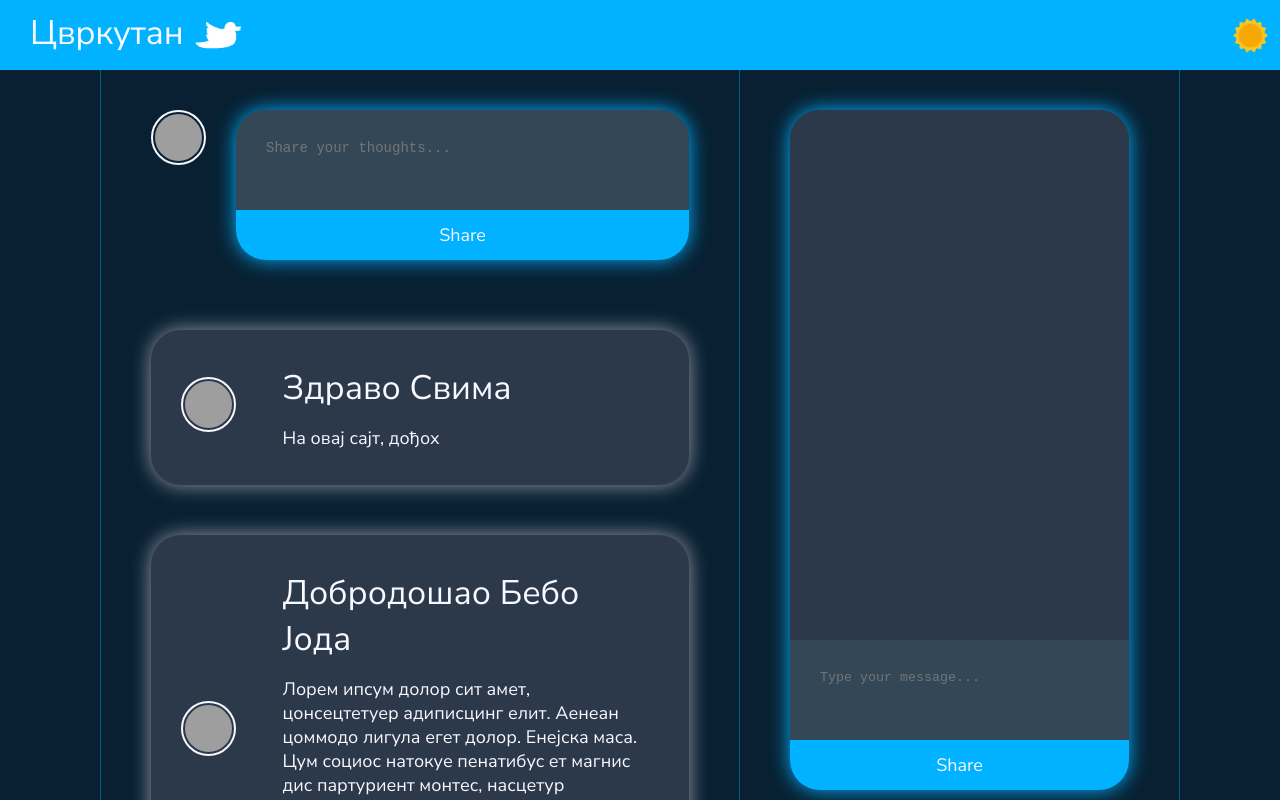
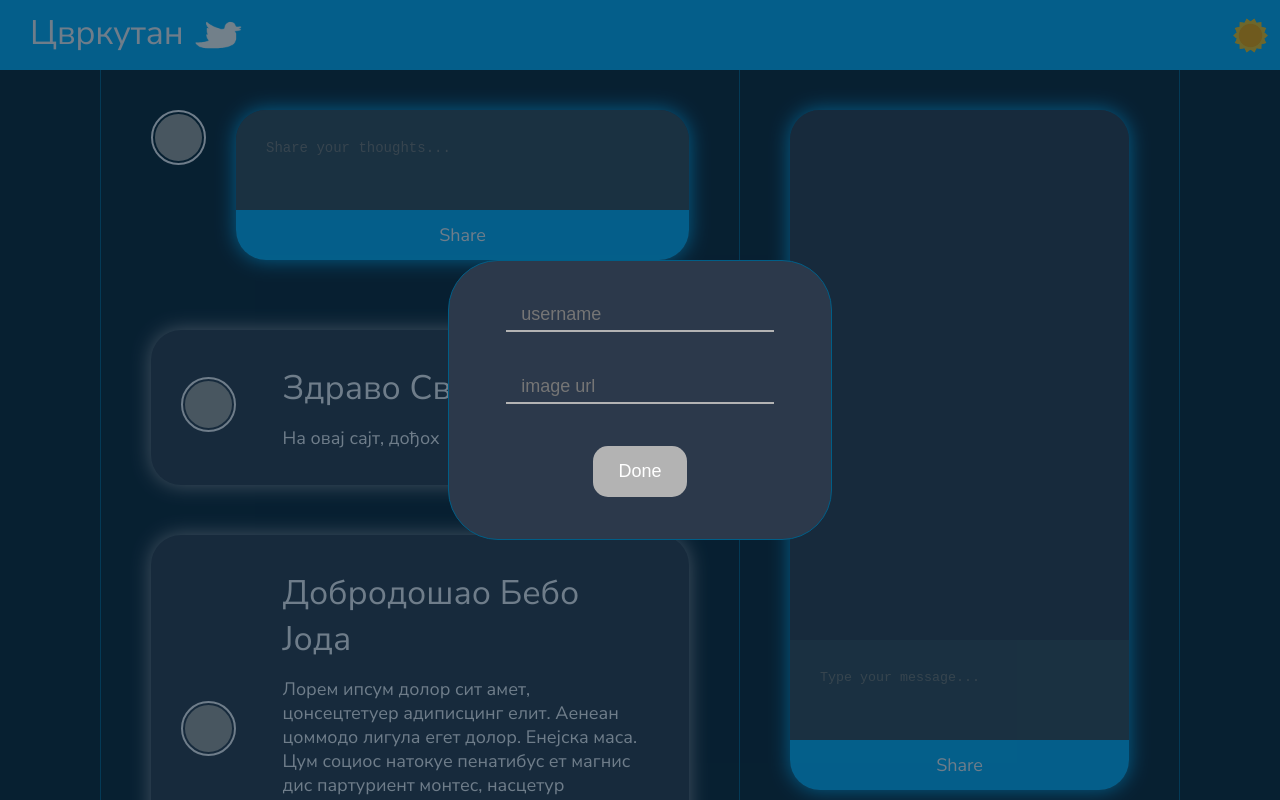
Before and after one commit to predragrkovic/cvrkutan, a React (Create React App) app: page / in a window 1280 px wide. Built offline with nearby package versions, Linux system fonts and the light colour scheme; grey boxes are pictures that could not be loaded.

Commit message:
Added user identification modal

```diff
--- a/src/App.tsx
+++ b/src/App.tsx
@@ -3,6 +3,7 @@ import BottomTabNavigator from 'components/molecules/BottomTabNavigator';
 import Chat from 'components/organisms/Chat';
 import Header from 'components/organisms/Header';
 import Posts from 'components/organisms/Posts';
+import UserIdentificationModal from 'components/organisms/UserIdentification';
 import {useDarkTheme} from 'hooks/useDarkTheme';
 import {useState} from 'react';
 import './App.scss';
@@ -33,6 +34,7 @@ function App() {
         handleChatClick={handleChatClick}
         handlePostsClick={handlePostsClick}
       />
+      <UserIdentificationModal />
     </div>
   );
 }
--- a/src/components/organisms/Posts/PostsContainer.tsx
+++ b/src/components/organisms/Posts/PostsContainer.tsx
@@ -17,7 +17,6 @@ export const PostsContainer: FC<PostsProps> = ({isRendered}) => {
       <NewPost />
       <div className="scroll-div">
         {POSTS.map((post: Post) => {
-          console.log(post);
           return (
             <Card key={post.user.username} color="secondary">
               <PostCardContent post={post} />
--- /dev/null
+++ b/src/components/organisms/UserIdentification/UserIdentificationModal.tsx
@@ -0,0 +1,60 @@
+import {useState} from 'react';
+import './style.scss';
+
+export const UserIdentificationModal = () => {
+  const [userIdentified, setUserIdentified] = useState<boolean>(
+    localStorage.getItem('username') ? true : false,
+  );
+
+  const [username, setUsername] = useState('');
+  const [imageUrl, setImageUrl] = useState('');
+
+  const identifyUserHandler = () => {
+    localStorage.setItem('username', username);
+    localStorage.setItem('imageUrl', imageUrl);
+    setUserIdentified(true);
+  };
+
+  const handleUsernameChange = (e: React.ChangeEvent<HTMLInputElement>) => {
+    setUsername(e.target.value);
+  };
+
+  const handleImageUrlChange = (e: React.ChangeEvent<HTMLInputElement>) => {
+    setImageUrl(e.target.value);
+  };
+
+  if (userIdentified) return null;
+
+  return (
+    <div className="modal-container">
+      <div className="modal">
+        <input
+          type="input"
+          className="input"
+          placeholder="username"
+          name="name"
+          id="name"
+          autoComplete="off"
+          value={username}
+          onChange={handleUsernameChange}
+        />
+        <input
+          type="input"
+          className="input"
+          placeholder="image url"
+          name="name"
+          id="name"
+          autoComplete="off"
+          value={imageUrl}
+          onChange={handleImageUrlChange}
+        />
+        <button
+          disabled={!username || !imageUrl ? true : false}
+          onClick={identifyUserHandler}
+          className="modal-button">
+          Done
+        </button>
+      </div>
+    </div>
+  );
+};
--- /dev/null
+++ b/src/components/organisms/UserIdentification/index.ts
@@ -0,0 +1,2 @@
+import {UserIdentificationModal} from './UserIdentificationModal';
+export default UserIdentificationModal;
--- /dev/null
+++ b/src/components/organisms/UserIdentification/style.scss
@@ -0,0 +1,88 @@
+@import '../../../style/colors';
+@import '../../../style/breakpoints';
+@import '../../../style/fonts';
+
+@mixin placeholder {
+  &::-webkit-input-placeholder {
+    @content;
+  }
+  &:-moz-placeholder {
+    @content;
+  }
+  &::-moz-placeholder {
+    @content;
+  }
+  &:-ms-input-placeholder {
+    @content;
+  }
+}
+
+.modal-container {
+  position: absolute;
+  top: 0;
+  left: 0;
+  background-color: $background_transparent_dark;
+  width: 100vw;
+  height: 100vh;
+  z-index: 1000;
+
+  display: flex;
+  justify-content: center;
+  align-items: center;
+
+  .modal {
+    border: 1px solid;
+    border-color: $primary_darker;
+    background-color: $surface_dark;
+    width: 30vw;
+    height: 35vh;
+    border-radius: 50px;
+
+    display: flex;
+    justify-content: space-evenly;
+    align-items: center;
+    flex-direction: column;
+
+    @include fold {
+      width: 85vw;
+    }
+
+    .modal-button {
+      padding: 15px 25px;
+      font-size: $medium;
+      text-align: center;
+      cursor: pointer;
+      outline: none;
+      color: #fff;
+      background-color: $primary_darker;
+      border: none;
+      border-radius: 15px;
+
+      &.modal-button:active {
+        background-color: $primary;
+      }
+      &.modal-button:disabled {
+        background-color: $gray;
+      }
+    }
+    .input {
+      color: $font_dark;
+      background-color: unset;
+      border: unset;
+      border-bottom: 2px solid;
+      border-bottom-color: $gray;
+      width: 70%;
+      font-size: $medium;
+      padding-bottom: 5px;
+      padding-left: 15px;
+      &:focus {
+        outline: none;
+        border-bottom-color: $primary_darker;
+
+        @include placeholder {
+          color: $primary_darker;
+        }
+      }
+    }
+  }
+}
--- a/src/style/_colors.scss
+++ b/src/style/_colors.scss
@@ -11,3 +11,7 @@ $background_dark: #082032;
 $surface_dark: #2c394b;
 $input_dark: #334756;
 $font_dark: ghostwhite;
+
+$background_transparent_dark: #08203291;
+
+$gray: rgb(179, 179, 179);
```
